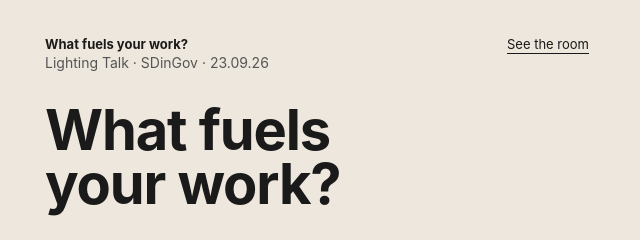
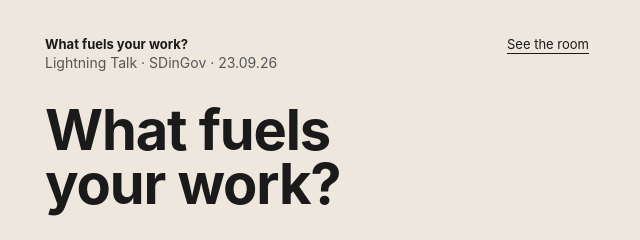
Before and after one commit to veryrobert/ohgodno, a plain HTML site: page index.html in a window 1280 px wide. Shown: the top 240 px of the page, 323-963 px from the left. Drawn offline with Linux system fonts and the light colour scheme.

Commit message:
updating lightning

```diff
--- a/index.html
+++ b/index.html
@@ -254,7 +254,7 @@
   <div class="topbar">
     <div>
       <strong>What fuels your work?</strong><br>
-      <span class="muted">Lighting Talk · SDinGov · 23.09.26</span>
+      <span class="muted">Lightning Talk · SDinGov · 23.09.26</span>
     </div>
     <div class="right">
       <a id="menu-link">See the room</a>
```
